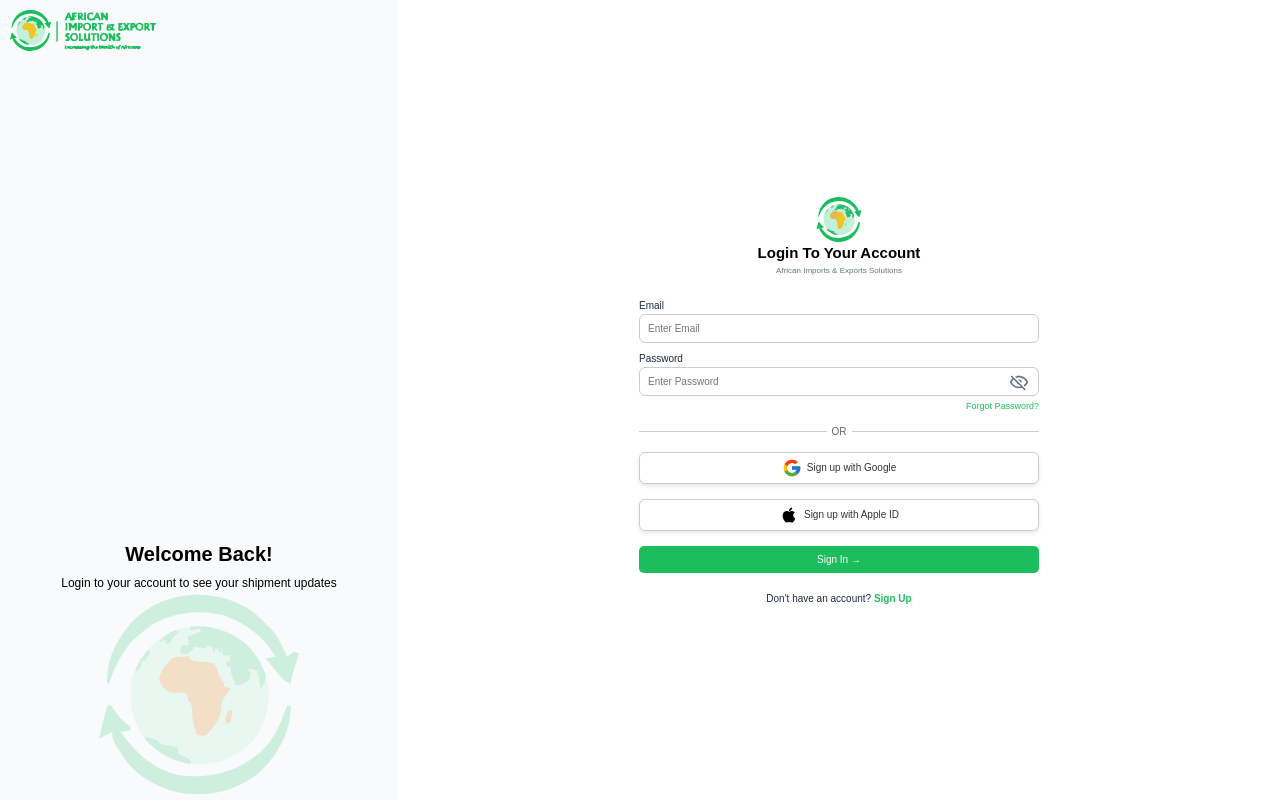
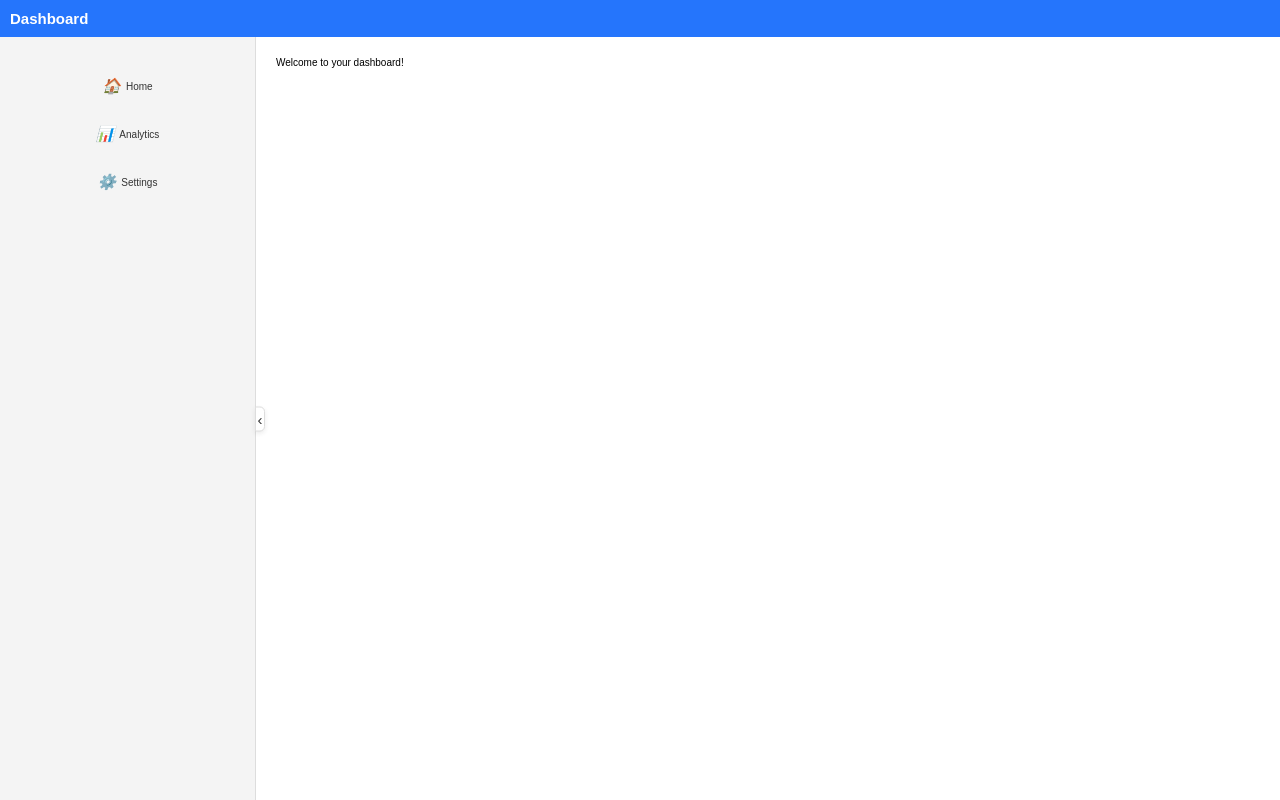
Before and after one commit to BrainDoe/aies-test, an Angular app: page /dashboard/main in a window 1280 px wide. Before the commit this address led to /auth/login. Built offline with nearby package versions, Linux system fonts and the light colour scheme.

Commit message:
Dashboard structural layout complete

```diff
--- a/src/app/app-routing.module.ts
+++ b/src/app/app-routing.module.ts
@@ -5,6 +5,11 @@ const routes: Routes = [
   {
     path: 'auth',
     loadChildren: () => import('./auth/auth.module').then((m) => m.AuthModule),
+  },
+  {
+    path: 'dashboard',
+    loadChildren: () =>
+      import('./dashboard/dashboard.module').then((m) => m.DashboardModule),
   },
   { path: '', redirectTo: '/auth', pathMatch: 'full' },
   { path: '**', redirectTo: '/auth' },
--- /dev/null
+++ b/src/app/dashboard/components/topbar/topbar.component.html
@@ -0,0 +1 @@
+<p>topbar works!</p>
--- /dev/null
+++ b/src/app/dashboard/pages/main/main.component.html
@@ -0,0 +1,35 @@
+<div class="dashboard">
+  <!-- Top Bar -->
+  <div class="top-bar">
+    <h1>Dashboard</h1>
+  </div>
+
+  <!-- Main Content -->
+  <div class="main-content">
+    <!-- Sidebar -->
+    <div class="sidebar" [class.collapsed]="isCollapsed">
+      <div class="menu">
+        <a href="#" class="menu-item">
+          <i class="icon">🏠</i>
+          <span class="label" *ngIf="!isCollapsed">Home</span>
+        </a>
+        <a href="#" class="menu-item">
+          <i class="icon">📊</i>
+          <span class="label" *ngIf="!isCollapsed">Analytics</span>
+        </a>
+        <a href="#" class="menu-item">
+          <i class="icon">⚙️</i>
+          <span class="label" *ngIf="!isCollapsed">Settings</span>
+        </a>
+      </div>
+      <button (click)="toggleSidebar()" class="toggle-button">
+        {{ isCollapsed ? "&#x203A;" : "&#x2039;" }}
+      </button>
+    </div>
+
+    <!-- Main Area -->
+    <div class="content-area">
+      <p>Welcome to your dashboard!</p>
+    </div>
+  </div>
+</div>
--- /dev/null
+++ b/src/app/dashboard/pages/main/main.component.scss
@@ -0,0 +1,116 @@
+.dashboard {
+  display: flex;
+  flex-direction: column;
+  height: 100vh;
+  overflow: hidden;
+  background-color: #f6f7f9;
+
+  /* Top Bar */
+  .top-bar {
+    background-color: #2575fc;
+    color: white;
+    padding: 1rem;
+    display: flex;
+    align-items: center;
+    justify-content: space-between;
+    box-shadow: 0 2px 4px rgba(0, 0, 0, 0.1);
+
+    h1 {
+      font-size: 1.5rem;
+      margin: 0;
+    }
+  }
+
+  /* Main Content */
+  .main-content {
+    display: flex;
+    flex: 1;
+
+    /* Sidebar */
+    .sidebar {
+      background-color: #f4f4f4;
+      border-right: 1px solid #ddd;
+      transition: width 0.3s ease;
+      display: flex;
+      flex-direction: column;
+      align-items: center;
+      padding: 1rem;
+      position: relative;
+
+      &.collapsed {
+        width: 5%;
+      }
+
+      &:not(.collapsed) {
+        width: 20%;
+      }
+
+      .menu {
+        display: flex;
+        flex-direction: column;
+        align-items: center;
+        flex: 1;
+        margin-top: 2rem;
+
+        .menu-item {
+          display: flex;
+          align-items: center;
+          padding: 1rem;
+          color: #333;
+          text-decoration: none;
+          border-radius: 4px;
+          margin-bottom: 1rem;
+          transition: background 0.3s;
+
+          .icon {
+            font-size: 1.5rem;
+            margin-right: 0.5rem;
+          }
+
+          &:hover {
+            background-color: #e6e6e6;
+          }
+
+          .label {
+            font-size: 1rem;
+            font-weight: 500;
+          }
+        }
+      }
+
+      .toggle-button {
+        position: absolute;
+        top: 50%;
+        right: -10px;
+        transform: translateY(-50%);
+        background-color: white;
+        border: 1px solid #ddd;
+        border-top-right-radius: 5px;
+        border-bottom-right-radius: 5px;
+        width: 10px;
+        height: 25px;
+        display: flex;
+        align-items: center;
+        justify-content: center;
+        cursor: pointer;
+        font-size: 1.5rem;
+        color: #333;
+        box-shadow: 0 2px 4px rgba(61, 60, 60, 0.1);
+        transition: background-color 0.2s, transform 0.2s;
+
+        &:hover {
+          background-color: #f0f0f0;
+          transform: translateY(-50%) scale(1.1); /* Slight zoom on hover */
+        }
+      }
+    }
+
+    /* Content Area */
+    .content-area {
+      flex: 1;
+      padding: 2rem;
+      background-color: #fff;
+      overflow-y: auto;
+    }
+  }
+}
--- /dev/null
+++ b/src/app/dashboard/pages/main/main.component.ts
@@ -0,0 +1,14 @@
+import { Component } from '@angular/core';
+
+@Component({
+  selector: 'app-main',
+  templateUrl: './main.component.html',
+  styleUrl: './main.component.scss',
+})
+export class MainComponent {
+  isCollapsed = false;
+
+  toggleSidebar() {
+    this.isCollapsed = !this.isCollapsed;
+  }
+}
```
Also changed, not shown: src/app/dashboard/components/topbar/topbar.component.ts (added, +10 -0 lines), src/app/dashboard/dashboard-routing.module.ts (added, +14 -0 lines), src/app/dashboard/dashboard.module.ts (added, +19 -0 lines), src/app/dashboard/components/topbar/topbar.component.scss (added).
